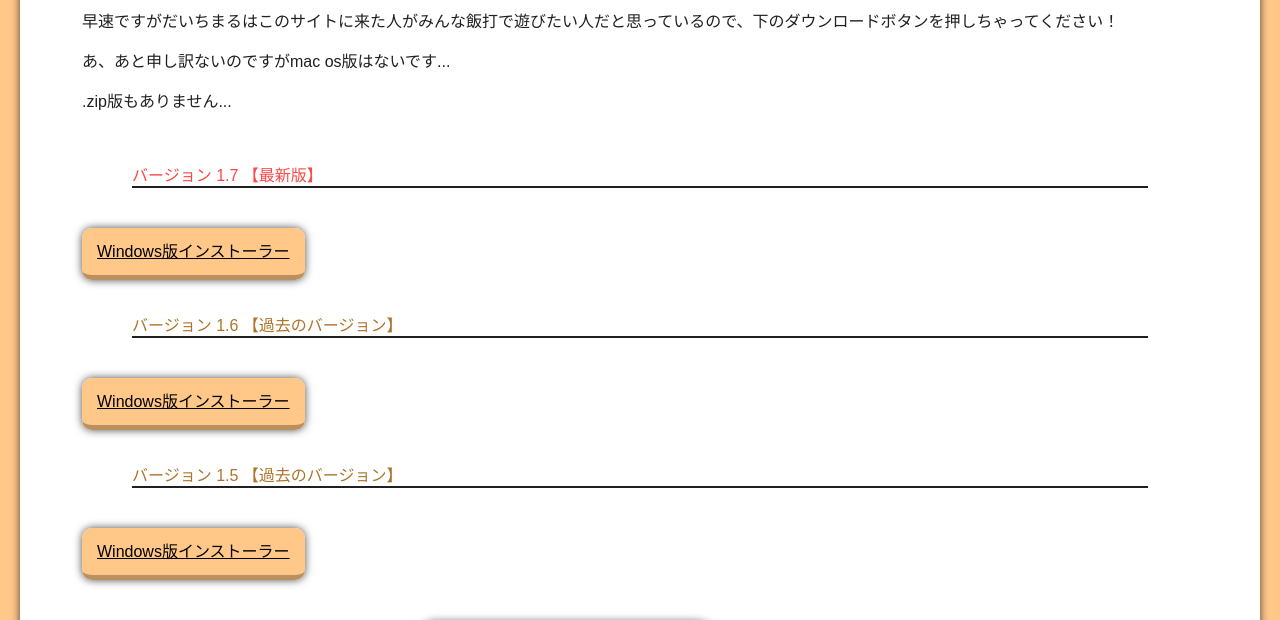
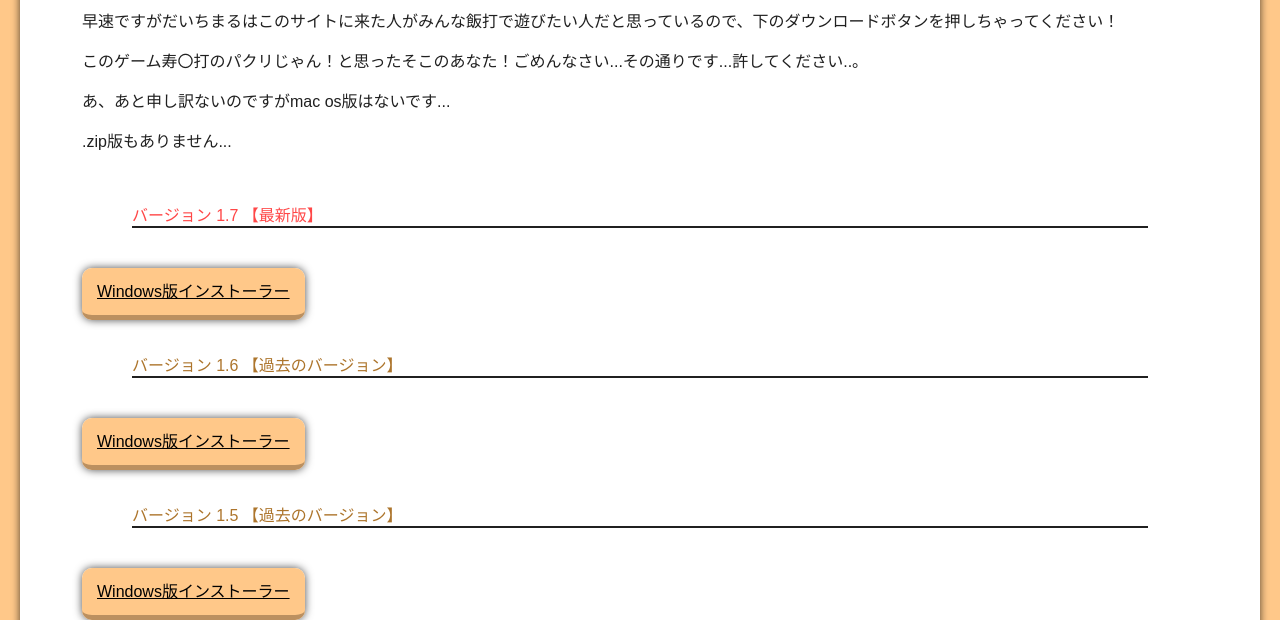
Before and after one commit to Daichimarukana/mesida, a plain HTML site: page index.html in a window 1280 px wide. Shown: the part 480-1100 px from the top of the page. Drawn offline with Linux system fonts and the light colour scheme; a web font is replaced by a local one.

Commit message:
Update index.html

```diff
--- a/index.html
+++ b/index.html
@@ -15,7 +15,9 @@
     <h1>ようこそ飯打配付ページへ!</h1>
 
     <div>
+
         <p>早速ですがだいちまるはこのサイトに来た人がみんな飯打で遊びたい人だと思っているので、下のダウンロードボタンを押しちゃってください！</p>
+<p>このゲーム寿〇打のパクリじゃん！と思ったそこのあなた！ごめんなさい...その通りです...許してください..。
         <p>あ、あと申し訳ないのですがmac os版はないです...</p>
         <p>.zip版もありません...</p>
     </div>
```
